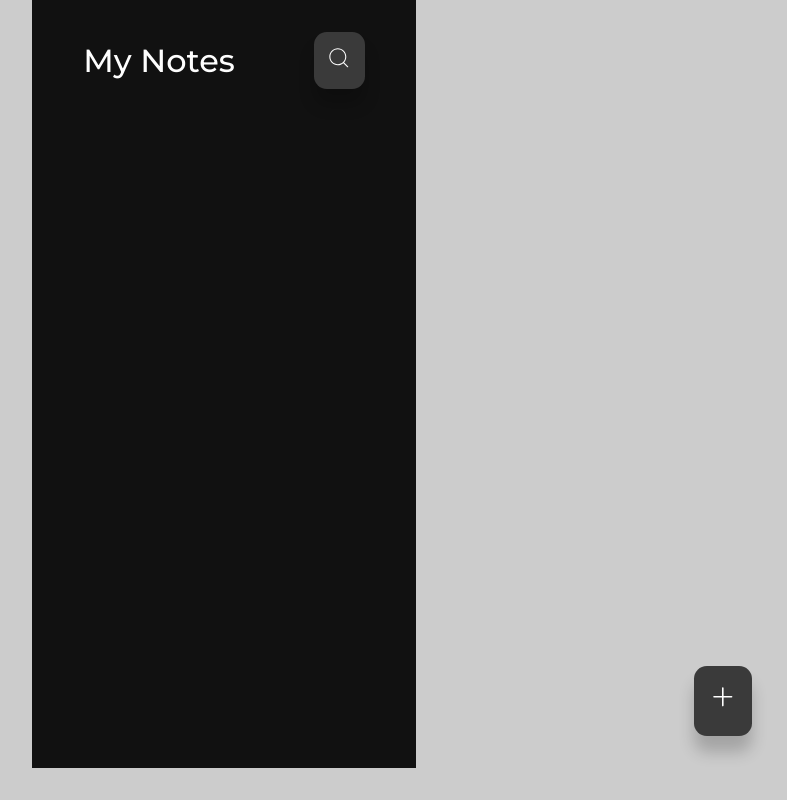
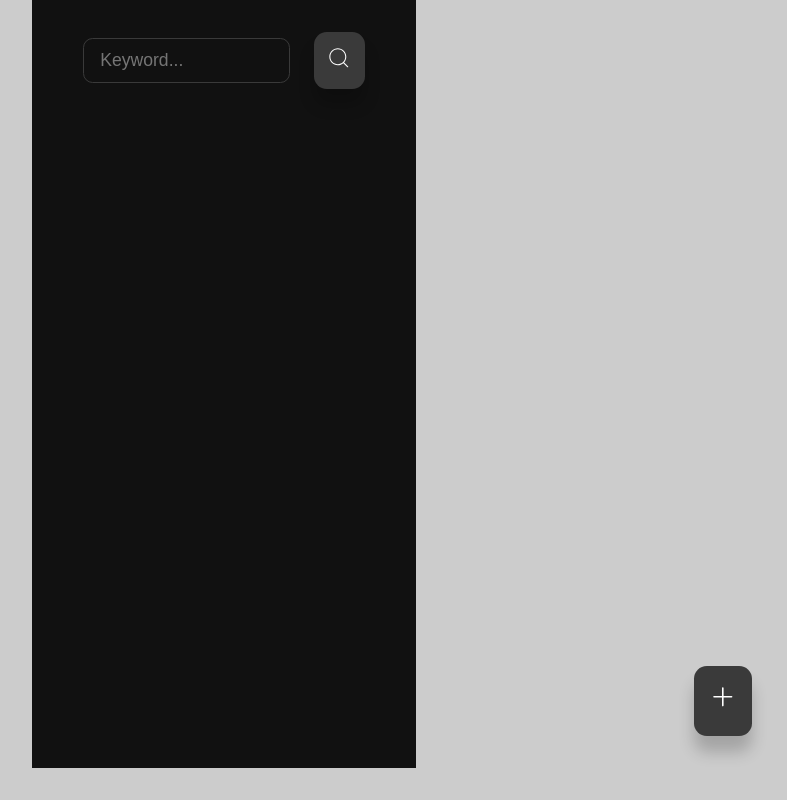
Before and after one commit to Whitneyjoymuchira/Mobile-notes, a React (Vite) app: page / in a window 1280 px wide. Both pictures are taken after a click on the button 755 px from the left and 60 px from the top of the page. Shown: the whole page, without its empty margins (416-1203 px from the left). Built offline with nearby package versions, Linux system fonts and the light colour scheme.

Commit message:
implemented search element

```diff
--- a/src/Pages/Notes.jsx
+++ b/src/Pages/Notes.jsx
@@ -1,28 +1,62 @@
-import React from "react";
-import {CiSearch} from 'react-icons/ci'
-import Dummy_notes from "../assets/react-notes-starter-main/Dummy_notes"
-import {BsPlusLg} from 'react-icons/bs'
+import React, { useState } from "react";
+import { CiSearch } from "react-icons/ci";
+import Dummy_notes from "../assets/react-notes-starter-main/Dummy_notes";
+import { BsPlusLg } from "react-icons/bs";
 import NoteItem from "../Components/NoteItem";
 import { Link } from "react-router-dom";
 import CreateNotes from "./CreateNotes";
-export const Notes = ({notes}) => {
+const Notes = ({ notes }) => {
+  const [showSearch, setShowSearch] = useState(false);
+  const [text, setText] = useState("");
+  const [filteredNotes, setFilteredNotes] = useState(notes);
+
+  const handleSearch = (e) => {
+    setFilteredNotes(notes.filter(note=>{
+      if( note.title.toLowerCase().includes(text.toLowerCase())){
+return note
+      }
+    }))
+  }
   return (
     <section>
       <header className="notes__header">
-   <h2>My Notes</h2>
-   {/* <input type="text"  autoFocus placeholder="Keyword..." /> */}
-  <button className="btn"><CiSearch />
+        {!showSearch && <h2>My Notes</h2>}
+        {showSearch && (
+          <input
+            type="text"
+            autoFocus
+            placeholder="Keyword..."
+            onChange={(e) => {
+              setText(e.target.value);
+            }}
+          />
+        )}
+        <button
+
+          className="btn"
+          onClick={(e) => {
+            setShowSearch(!showSearch);
+          }}
+        >
+          <CiSearch  onClick={handleSearch}/>
         </button>
       </header>
       <div className="notes__container">
- {notes.map((note)=>(
-<NoteItem key={note.id}  title={note.title} note={note} details={note.details}  date={note.date}/>
+        {filteredNotes.map((note) => (
+          <NoteItem
+            key={note.id}
+            title={note.title}
+            note={note}
+            details={note.details}
+            date={note.date}
+          />
         ))}
       </div>
-<Link className="btn add__btn" to="/create-note"><BsPlusLg /></Link>
+      <Link className="btn add__btn" to="/create-note">
+        <BsPlusLg />
+      </Link>
     </section>
-  )
-}
-
+  );
+};
 
 export default Notes;
```
Lines whose indentation alone changed are shown as unchanged.
